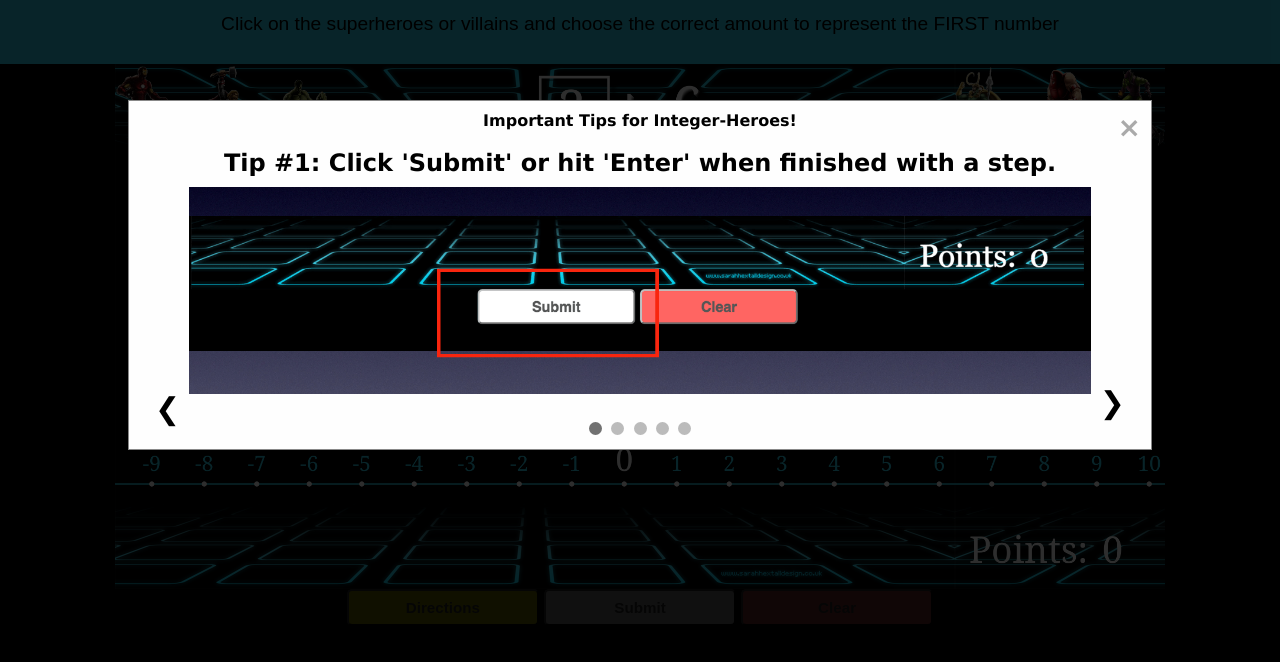
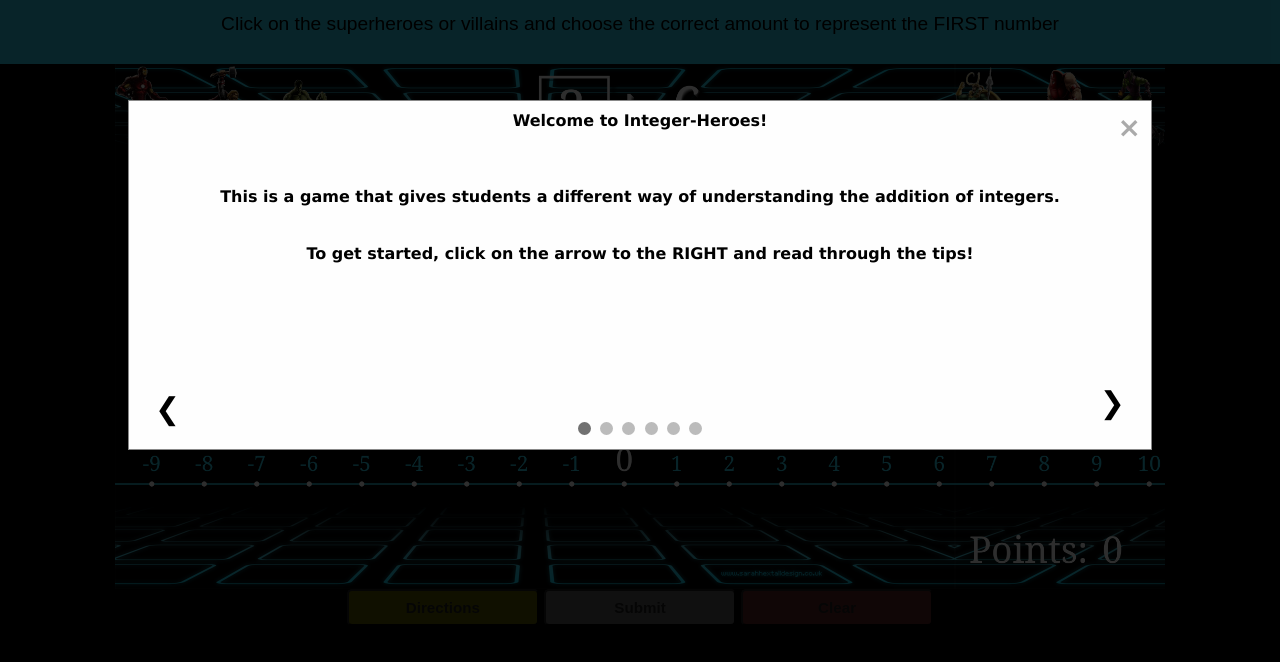
Before and after one commit to joshling1919/integer-heroes, a website built with webpack: page index.html in a window 1280 px wide. Built offline with nearby package versions, Linux system fonts and the light colour scheme.

Commit message:
added one more instructions slide

```diff
--- a/css/slideshow.css
+++ b/css/slideshow.css
@@ -94,8 +94,13 @@ body {font-family: Verdana,sans-serif;margin:0}
   .prev, .next,.text {font-size: 11px}
 }
 
+.first-slide {
+  display: inline-flex;
+}
+
 .welcome {
   font-weight: 600;
+  margin: auto 5px;
 }
 
 
--- a/index.html
+++ b/index.html
@@ -32,11 +32,22 @@
         <div class="modal-inner-container">
           <span class="close">×</span>
           <div class="slideshow-container">
+            <div class="mySlides first-slide">
+              <div class="welcome">
+               Welcome to Integer-Heroes!
+                </br>
+                </br>
+                </br>
+                </br>
+               This is a game that gives students a different way of understanding the addition of integers.
+               </br>
+               </br>
+               </br>
+               To get started, click on the arrow to the RIGHT and read through the tips!
+             </div>
+            </div>
+
             <div class="mySlides">
-              <div class="welcome">
-                Important Tips for Integer-Heroes!
-              </div>
-            </br>
               <div class="slide-instructions">
                 Tip #1: Click 'Submit' or hit 'Enter' when finished with a step.
               </div>
@@ -85,6 +96,7 @@
           <span class="dot"></span>
           <span class="dot"></span>
           <span class="dot"></span>
+          <span class="dot"></span>
         </div>
       </div>
     </div>
```
